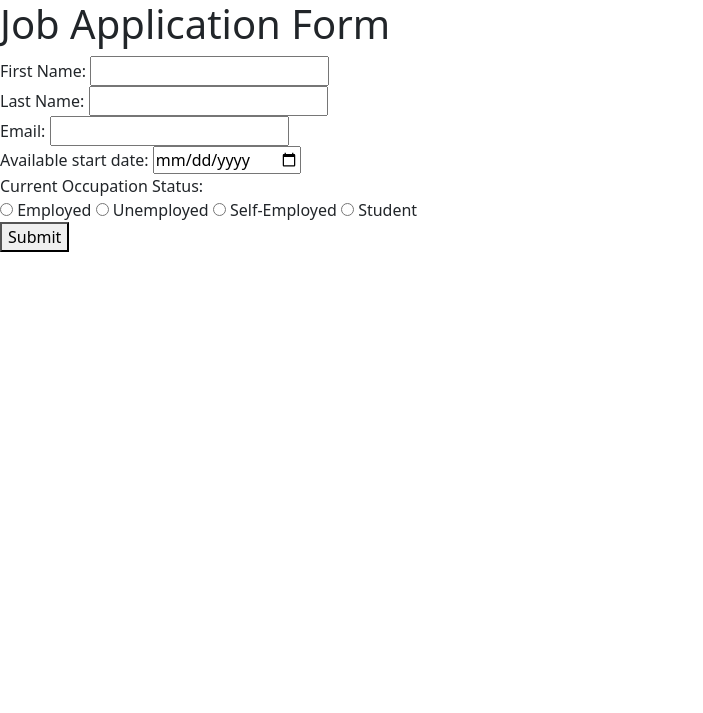
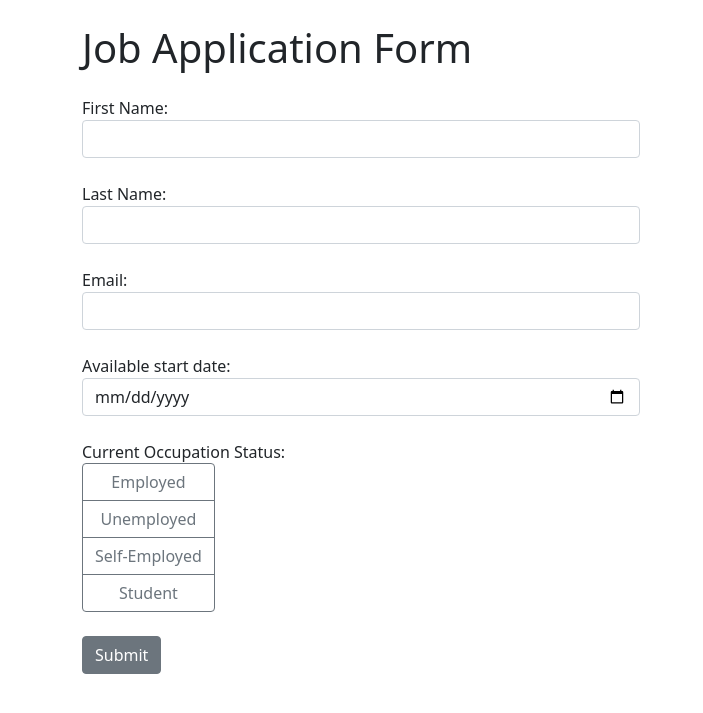
Before and after one commit to Charanvir/Flask-Job-Application-Form, a Flask app: page / in a window 1280 px wide. Shown: the top 713 px of the page, without its empty margins (0-703 px from the left). Run offline with Flask 2, Linux system fonts and the light colour scheme.

Commit message:
added bootstrap styling to page

```diff
--- a/templates/index.html
+++ b/templates/index.html
@@ -7,43 +7,45 @@
 
 	</head>
 	<body>
-		<h1>Job Application Form</h1>
-		<form>
-			<div>
+		<div class="container">
+			<h1 class="mt-4 mb-4">Job Application Form</h1>
+			<form class="w-50">
+				<div class="form-group mb-4">
 					<label for="first_name">First Name:</label>
-				<input type="text" id="first_name" name="first_name" required>
+					<input type="text" id="first_name" name="first_name" required class="form-control">
 				</div>
-			<div>
+				<div class="form-group mb-4">
 					<label for="last_name">Last Name:</label>
-				<input type="text" id="last_name" name="last_name" required>
+					<input type="text" id="last_name" name="last_name" required class="form-control">
 				</div>
-			<div>
+				<div class="form-group mb-4">
 					<label for="email">Email:</label>
-				<input type="email" id="email" name="email" required>
+					<input type="email" id="email" name="email" required class="form-control">
 				</div>
-			<div>
+				<div class="form-group mb-4">
 					<label for="date">Available start date:</label>
-				<input type="date" id="date" name="date" required>
+					<input type="date" id="date" name="date" required class="form-control">
 				</div>
-			<div>
+				<div class="form-group mb-4">
 					<label>Current Occupation Status: </label>
 					<br>
-				<div id="occupation">
-					<input type="radio" id="employed" name="occupation" required>
-					<label for="employed">Employed</label>
+					<div id="occupation" class="btn-group-vertical ">
+						<input class="btn-check form-control" type="radio" id="employed" name="occupation" required>
+						<label class="btn btn-outline-secondary" for="employed">Employed</label>
 
-					<input type="radio" id="unemployed" name="occupation" required>
-					<label for="unemployed">Unemployed</label>
+						<input class="btn-check form-control" type="radio" id="unemployed" name="occupation" required>
+						<label class="btn btn-outline-secondary" for="unemployed">Unemployed</label>
 
-					<input type="radio" id="self-employed" name="occupation" required>
-					<label for="self-employed">Self-Employed</label>
+						<input class="btn-check form-control" type="radio" id="self-employed" name="occupation" required>
+						<label class="btn btn-outline-secondary" for="self-employed">Self-Employed</label>
 
-					<input type="radio" id="student" name="occupation" required>
-					<label for="student">Student</label>
+						<input class="btn-check form-control" type="radio" id="student" name="occupation" required>
+						<label class="btn btn-outline-secondary" for="student">Student</label>
 					</div>
 				</div>
-			<button type="submit">Submit</button>
+				<button class="btn btn-secondary mb-4" type="submit">Submit</button>
 			</form>
+		</div>
 		<script src="https://code.jquery.com/jquery-3.6.0.min.js"></script>
 		<script src="https://cdn.jsdelivr.net/npm/bootstrap@5.1.3/dist/js/bootstrap.min.js"></script>
 	</body>
```
Lines whose indentation alone changed are shown as unchanged.
